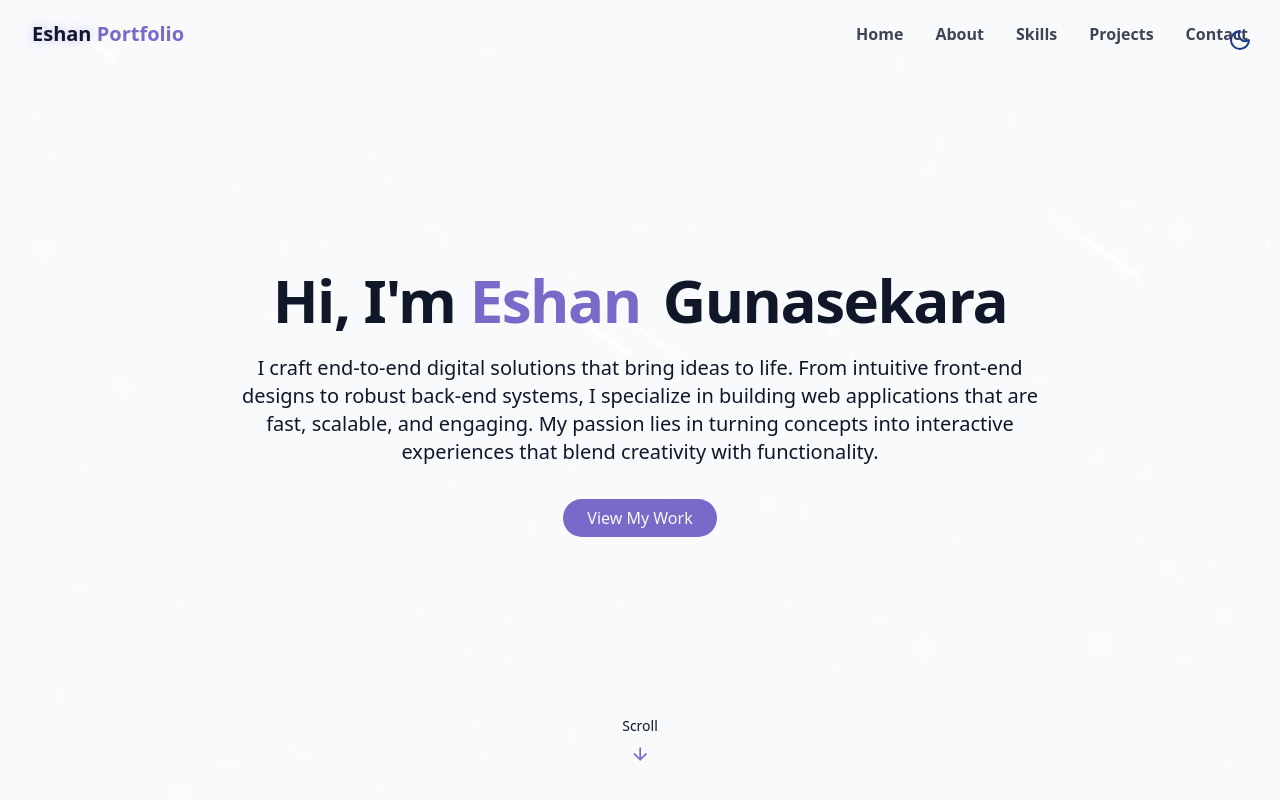
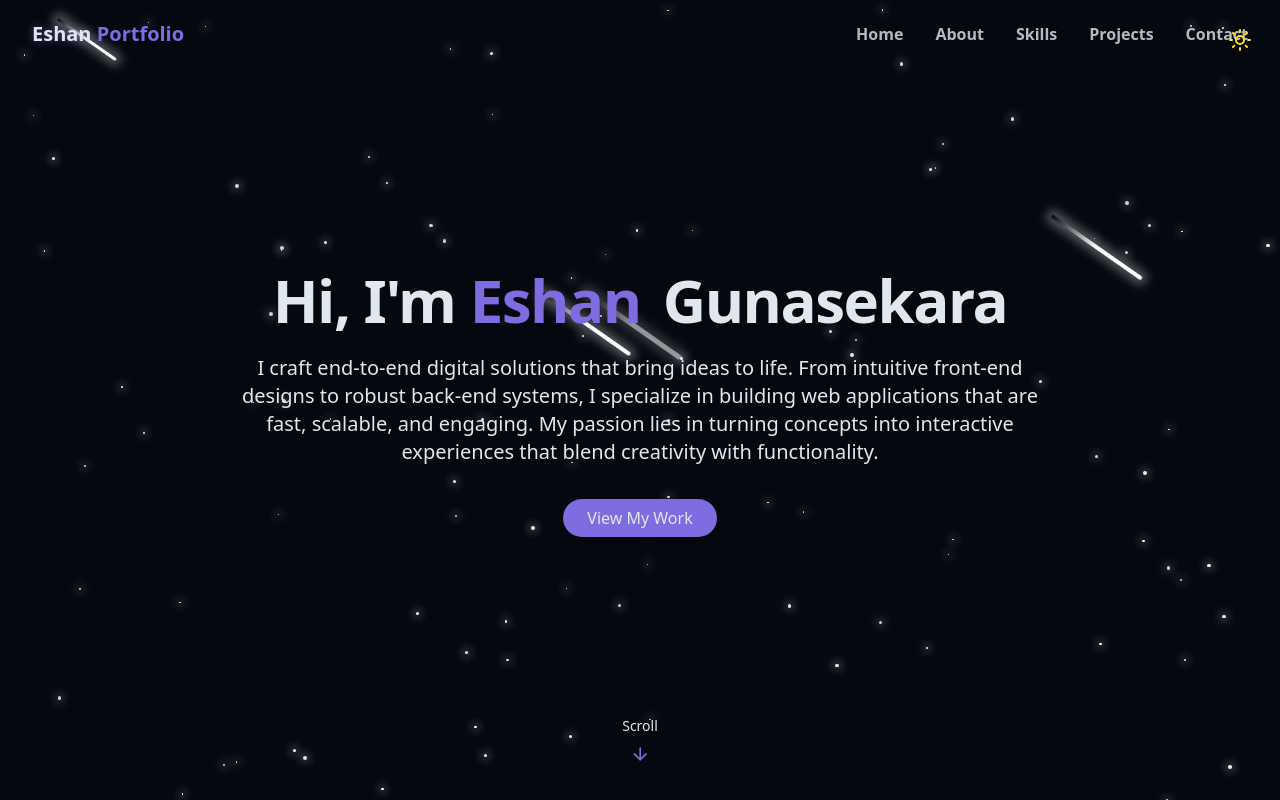
Before and after one commit to DaYtRoNe/My-Portfolio, a React (Vite) app: page / in a window 1280 px wide. Shown: the top 800 px of the page. Built offline with nearby package versions, Linux system fonts and the light colour scheme.

Commit message:
Updated ThemeToggle.jsx to make dark mode default

```diff
--- a/src/components/ThemeToggle.jsx
+++ b/src/components/ThemeToggle.jsx
@@ -5,14 +5,29 @@
 const ThemeToggle = () => {
     const [isDarkMode, setIsDarkMode] = useState(false);
 
+    // useLayoutEffect(() => {
+    //     const storedTheme = localStorage.getItem('theme');
+    //     if (storedTheme === 'dark') {
+    //         document.documentElement.classList.add('dark');
+    //         setIsDarkMode(true);
+    //     } else {
+    //         document.documentElement.classList.remove('dark');
+    //         setIsDarkMode(false);
+    //     }
+    // }, []);
+
     useLayoutEffect(() => {
         const storedTheme = localStorage.getItem('theme');
-        if (storedTheme === 'dark') {
+
+        if (storedTheme === 'light') {
+            document.documentElement.classList.remove('dark');
+            setIsDarkMode(false);
+        } else {
             document.documentElement.classList.add('dark');
             setIsDarkMode(true);
-        } else {
-            document.documentElement.classList.remove('dark');
-            setIsDarkMode(false);
+            if (!storedTheme) {
+                localStorage.setItem('theme', 'dark');
+            }
         }
     }, []);
 
```
